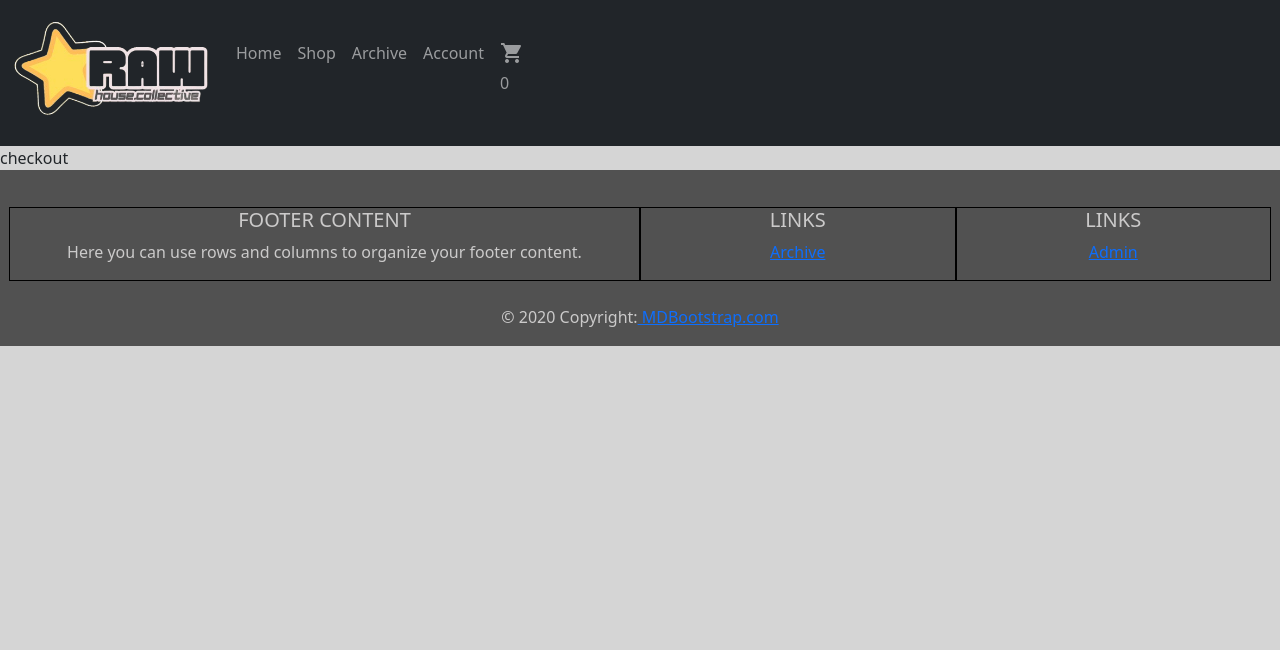
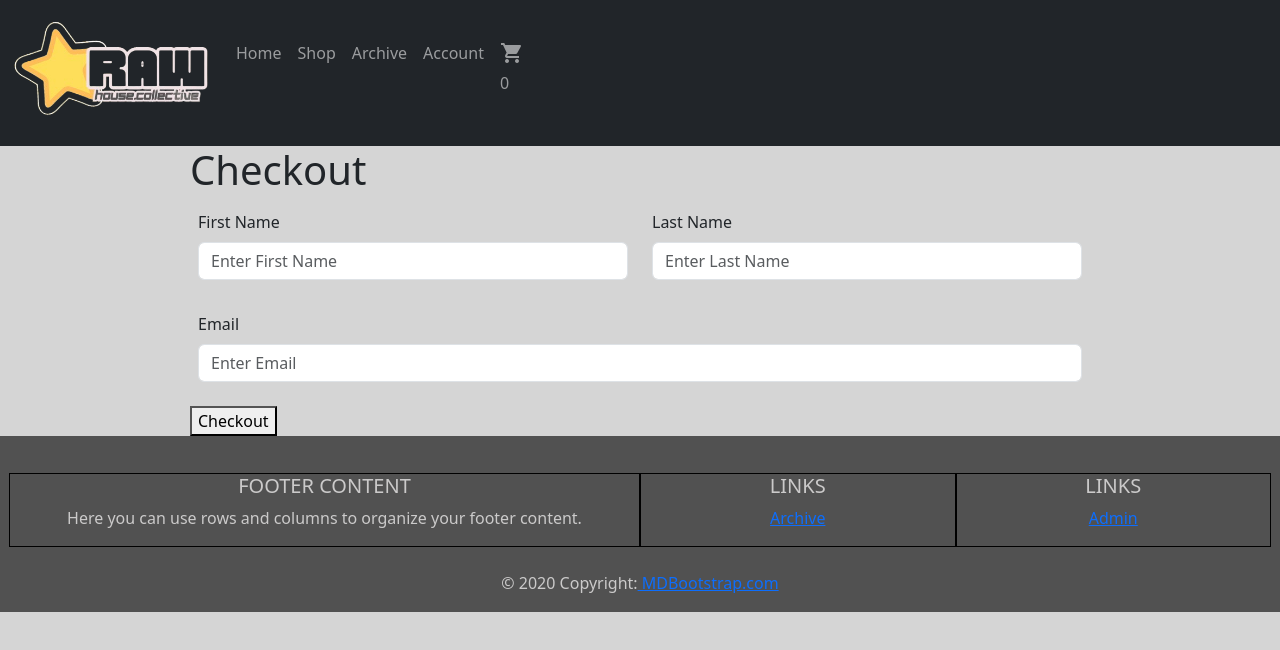
Before and after one commit to richardwebber/DevMountain-Personal-Project, a React (Vite) app: page /checkout in a window 1280 px wide. Shown: the top 650 px of the page. Built offline with nearby package versions, Linux system fonts and the light colour scheme.

Commit message:
checkout object ready to be added to database

```diff
--- a/src/Components/CheckOut.jsx
+++ b/src/Components/CheckOut.jsx
@@ -1,10 +1,84 @@
 import React from 'react'
+import Form from 'react-bootstrap/Form'
+import Col from 'react-bootstrap/Col'
+import Row from 'react-bootstrap/Row'
+import { connect } from 'react-redux'
+import { useState } from 'react'
 
-const CheckOut = () => {
+const CheckOut = ({ cart, addToDatabase }) => {
+    const [firstName, setFirstName] = useState('')
+    const [lastName, setLastName] = useState('')
+    const [email, setEmail] = useState('')
+
+
+    const handleAllCheckOuts = () => {
+        const allCheckOutData = {
+            firstName,
+            lastName,
+            email,
+            userCart: cart.map((item) => {
+                return {
+                    itemId: item.id.id,
+                    itemName: item.id.name,
+                    itemPrice: item.id.price,
+                    itemQty: item.qty
+                }
+            })
+        }
+        console.log(allCheckOutData)
+    }
 
   return (
-    <div>checkout</div>
+    <Form style={{'max-width': '900px', margin: 'auto'}}>
+        <Form.Group className='mb-3' controlId='formGroupName'>
+            <h1>Checkout</h1>
+            <Row>
+                <Col style={{border: 'none'}}>
+                    <Form.Label>First Name</Form.Label>
+                    <Form.Control
+                        type='text'
+                        placeholder='Enter First Name'
+                        value={firstName}
+                        onChange={(e) => setFirstName(e.target.value)}
+                    />
+                </Col>
+                <Col style={{border: 'none'}}>
+                    <Form.Label>Last Name</Form.Label>
+                    <Form.Control
+                        type='text'
+                        placeholder='Enter Last Name'
+                        value={lastName}
+                        onChange={(e) => setLastName(e.target.value)}
+                    />
+                </Col>
+            </Row>
+        </Form.Group>
+        <Form.Group className='mb-3' controlId='formGroupEmail'>
+            <Row>
+                <Col style={{border: 'none'}}>
+                    <Form.Label>Email</Form.Label>
+                    <Form.Control
+                        type='email'
+                        placeholder='Enter Email'
+                        value={email}
+                        onChange={(e) => setEmail(e.target.value)}
+                    />
+                </Col>
+            </Row>
+        </Form.Group>
+        <button type='button' onClick={handleAllCheckOuts}>
+            Checkout
+        </button>
+    </Form>
   )
 }
 
-export default CheckOut
+const mapStateToProps = (state) => ({
+    cart: state.shop.cart
+})
+
+const mapDispatchToProps = (dispatch) => ({
+    addToDatabase: (data) => dispatch(addToDatabase(data))
+})
+
+export default connect(mapStateToProps, mapDispatchToProps)(CheckOut)
--- a/src/Components/cart.jsx
+++ b/src/Components/cart.jsx
@@ -23,7 +23,7 @@ const Cart = ({ cart }) => {
 
   const navigate = useNavigate()
 
-  const viewProduct = () => {
+  const viewCheckout = () => {
     console.log('Navigate to:', `/checkout`)
     navigate(`/checkout`)
   }
@@ -43,7 +43,7 @@ const Cart = ({ cart }) => {
           <span>TOTAL: ({totalItems} {quantityText})</span>
           <span>$ {totalPrice}</span>
         </div>
-        <button variant='primary' onClick={viewProduct}>Proceed To Checkout</button>
+        <button variant='primary' onClick={viewCheckout}>Proceed To Checkout</button>
       </div>
     </div>
   )
--- a/src/redux/Shopping/shopping-action.js
+++ b/src/redux/Shopping/shopping-action.js
@@ -34,3 +34,10 @@ export const loadCurrentItem = (item) => {
         payload: item
     }
 }
+
+export const addToDatabaseAction = (cart) => {
+    return {
+        type: actionTypes.ADD_TO_DATABASE,
+        payload: cart
+    }
+}
--- a/src/redux/Shopping/shopping-reducer.js
+++ b/src/redux/Shopping/shopping-reducer.js
@@ -53,6 +53,12 @@ const shopReducer = (state = INITITIAL_STATE, action) => {
                 currentItem: action.payload,
             };
 
+        case actionTypes.ADD_TO_DATABASE:
+            return {
+                ...state,
+                cart
+            }
+
         default:
             return state;
     }
--- a/src/redux/Shopping/shopping-types.js
+++ b/src/redux/Shopping/shopping-types.js
@@ -2,6 +2,7 @@ export const ADD_TO_CART = 'ADD_TO_CART'
 export const REMOVE_FROM_CART = 'REMOVE_FROM_CART'
 export const ADJUST_QTY = 'ADJUST_QTY'
 export const LOAD_CURRENT_ITEM = 'LOAD_CURRENT_ITEM'
+export const ADD_TO_DATABASE = 'ADD_TO_DATABASE'
 
 // The reason for this file is for string identifiers.
 // This helps when importing and helps to make sure we dont have any spelling errors when importing.
```
